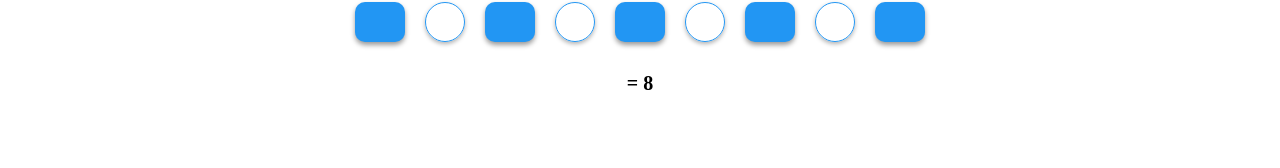
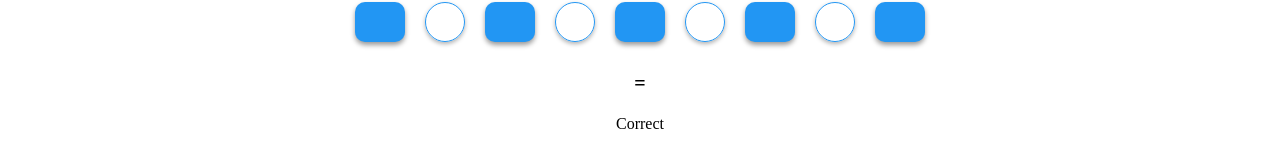
Before and after one commit to jun12n/Krypto, a React (Create React App) app: page / in a window 1280 px wide. Shown: the part 218-386 px from the top of the page. Built offline with nearby package versions, Linux system fonts and the light colour scheme.

Commit message:
add correct message

```diff
--- a/src/components/Result.js
+++ b/src/components/Result.js
@@ -9,45 +9,6 @@ export default class Result extends React.Component{
   }
   removeOperatorResult(){
     alert('Not yet...')
-  }
-  calculateResult(numbers, operators){
-    const num_vals = numbers.slice();
-    const ope_vals = operators.slice();
-    if(!num_vals.includes(null) && !ope_vals.includes(null)){
-      while (ope_vals.includes('÷')||ope_vals.includes('×')) {
-        for (let i = 0; i < ope_vals.length; i++) {
-          if (ope_vals[i] === '÷' || ope_vals[i] === '×') {
-            if (ope_vals[i] === '×') {
-              num_vals[i] = num_vals[i] * num_vals[i + 1]
-              num_vals.splice(i + 1, 1);
-              ope_vals.splice(i, 1);
-            } else if (ope_vals[i] === '÷') {
-              num_vals[i] = num_vals[i] / num_vals[i + 1]
-              num_vals.splice(i + 1, 1);
-              ope_vals.splice(i, 1);
-            }
-          }
-          console.log(num_vals);
-        }
-      }
-      while (ope_vals.includes('+')||ope_vals.includes('-')) {
-        for (let i = 0; i < ope_vals.length; i++) {
-          if (ope_vals[i] === '+') {
-            num_vals[i] = num_vals[i] + num_vals[i + 1]
-            num_vals.splice(i + 1, 1);
-            ope_vals.splice(i, 1);
-          } else if (ope_vals[i] === '-') {
-            num_vals[i] = num_vals[i] - num_vals[i + 1]
-            num_vals.splice(i + 1, 1);
-            ope_vals.splice(i, 1);
-          }
-          console.log(num_vals);
-        }
-      }
-      return num_vals[0]
-    }
-
-
   }
   renderNumItem(i){
     return (
@@ -66,6 +27,7 @@ export default class Result extends React.Component{
     )
   }
   render() {
+    const resultClass = this.props.isCorrect? 'Correct': 'Incorrect';
     return(
       <div className="result">
         <div className="input_result">
@@ -80,10 +42,10 @@ export default class Result extends React.Component{
           {this.renderNumItem(4)}
         </div>
         <div className="answer">
-          <p>= {this.props.answer}</p>
+          <p>= {this.props.correctAnswer}</p>
         </div>
-        <div>
-          {this.calculateResult(this.props.numResults, this.props.operatorResults)}
+        <div className={resultClass}>
+          <p className='correctMsg'>Correct</p>
         </div>
       </div>
     )
```
